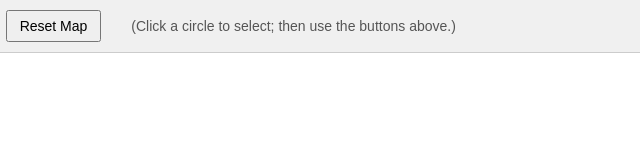
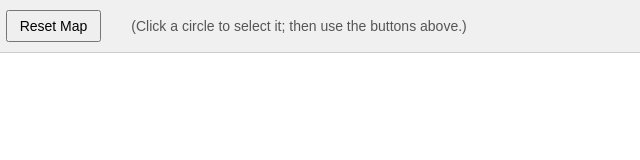
Before and after one commit to 4TheSolutions/map, a plain HTML site: page index.html in a window 1280 px wide. Shown: the full height of the page, 418-1058 px from the left. Drawn offline with Linux system fonts and the light colour scheme.

Commit message:
Update index.html

```diff
--- a/index.html
+++ b/index.html
@@ -3,7 +3,6 @@
 <head>
   <meta charset="UTF-8" />
   <title>My Mind-Map</title>
-  <!-- Link to our CSS -->
   <link rel="stylesheet" href="style.css" />
 </head>
 <body>
@@ -13,14 +12,13 @@
     <button id="add-parent">Add Parent Node</button>
     <button id="reset-map">Reset Map</button>
     <span id="instructions">
-      (Click a circle to select; then use the buttons above.)
+      (Click a circle to select it; then use the buttons above.)
     </span>
   </div>
 
-  <!-- The SVG canvas will fill most of the screen -->
+  <!-- SVG canvas: nodes and arrows will be drawn here -->
   <svg id="canvas" width="100%" height="90vh"></svg>
 
-  <!-- Link to our JavaScript -->
   <script src="script.js"></script>
 </body>
 </html>
```
